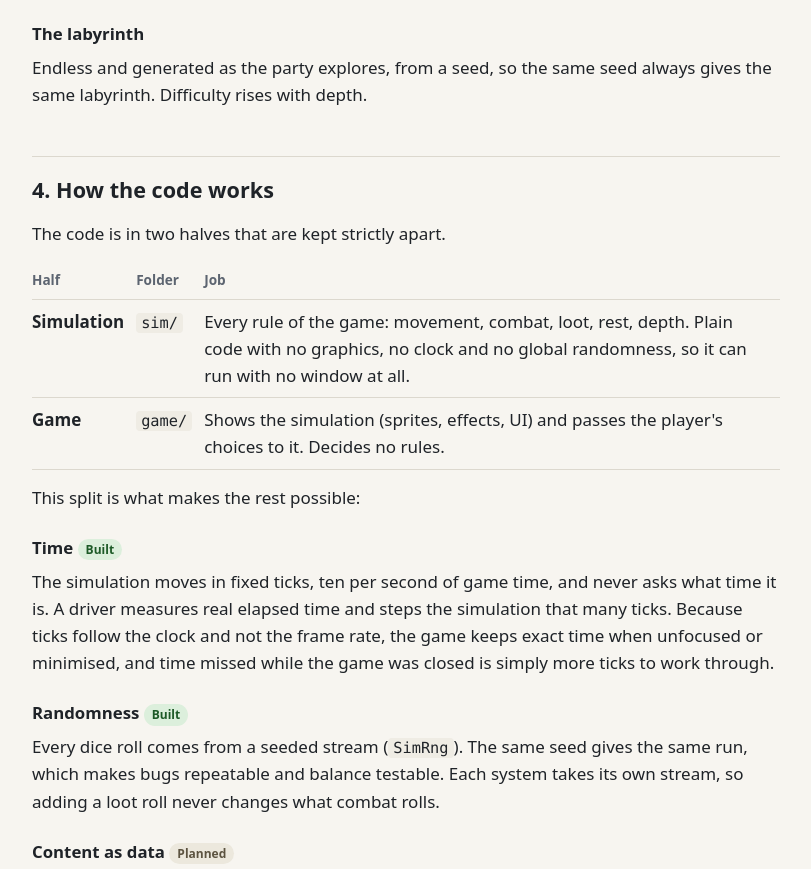
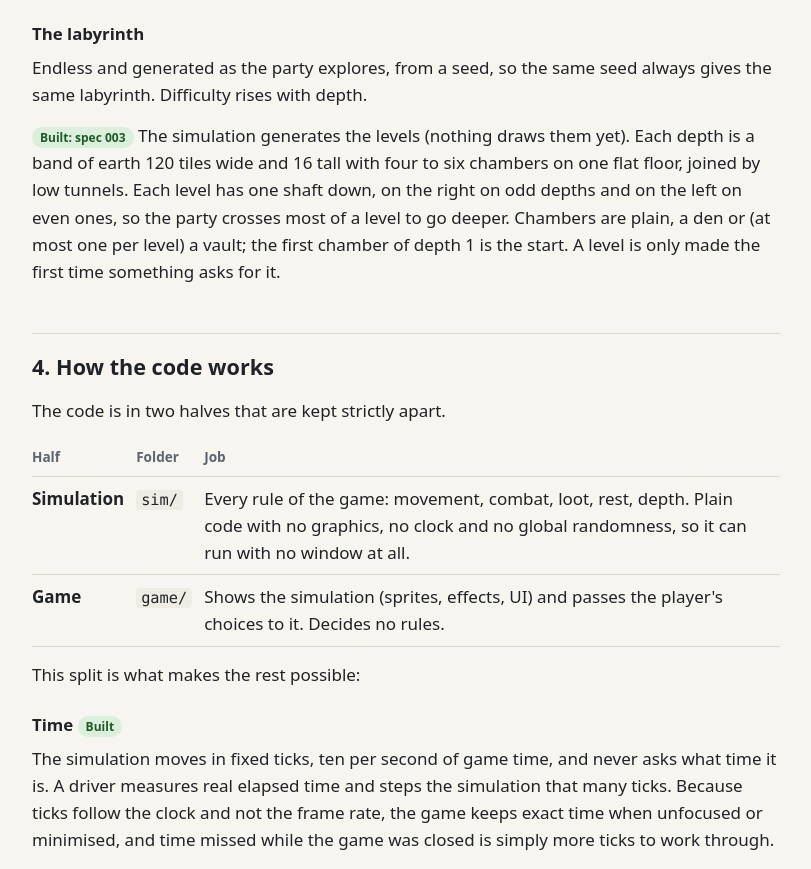
Before and after one commit to zakpruitt/colony, a plain HTML site: page docs/wiki/index.html in a window 1280 px wide. Shown: the part 1906-2775 px from the top of the page, without its empty margins (234-1045 px from the left). Drawn offline with Linux system fonts and the light colour scheme.

Commit message:
docs(wiki): mark labyrinth generation as built
Spec 003 makes generation real; drawing is still planned.

```diff
--- a/docs/wiki/index.html
+++ b/docs/wiki/index.html
@@ -168,6 +168,11 @@ types.</p>
 <h3>The labyrinth</h3>
 <p>Endless and generated as the party explores, from a seed, so the same seed always gives the same
 labyrinth. Difficulty rises with depth.</p>
+<p><span class="tag built">Built: spec 003</span> The simulation generates the levels (nothing draws them yet).
+Each depth is a band of earth 120 tiles wide and 16 tall with four to six chambers on one flat floor, joined
+by low tunnels. Each level has one shaft down, on the right on odd depths and on the left on even ones, so the
+party crosses most of a level to go deeper. Chambers are plain, a den or (at most one per level) a vault; the
+first chamber of depth 1 is the start. A level is only made the first time something asks for it.</p>
 
 <h2 id="code">4. How the code works</h2>
 <p>The code is in two halves that are kept strictly apart.</p>
@@ -268,7 +273,7 @@ on the PATH, plus <code>uv</code> (or <code>pip install gdtoolkit==4.5.0</code>)
 <table>
   <tr><th>Milestone</th><th>Delivers</th><th>State</th></tr>
   <tr><td>M0</td><td>Harness, project skeleton, background tick, saves, style bible</td><td>In progress: harness and skeleton <span class="tag built">Built</span>; the simulation clock <span class="tag built">Built</span></td></tr>
-  <tr><td>M1</td><td>The labyrinth: generation and drawing</td><td><span class="tag planned">Planned</span></td></tr>
+  <tr><td>M1</td><td>The labyrinth: generation and drawing</td><td>In progress: generation (spec 003) <span class="tag built">Built</span>; drawing <span class="tag planned">Planned</span></td></tr>
   <tr><td>M2</td><td>One hero who moves and fights on their own</td><td><span class="tag planned">Planned</span></td></tr>
   <tr><td>M3</td><td>XP, gold, loot, the death fallback rule</td><td><span class="tag planned">Planned</span></td></tr>
   <tr><td>M4</td><td>Full party of four classes, talents, the shop</td><td><span class="tag planned">Planned</span></td></tr>
```
